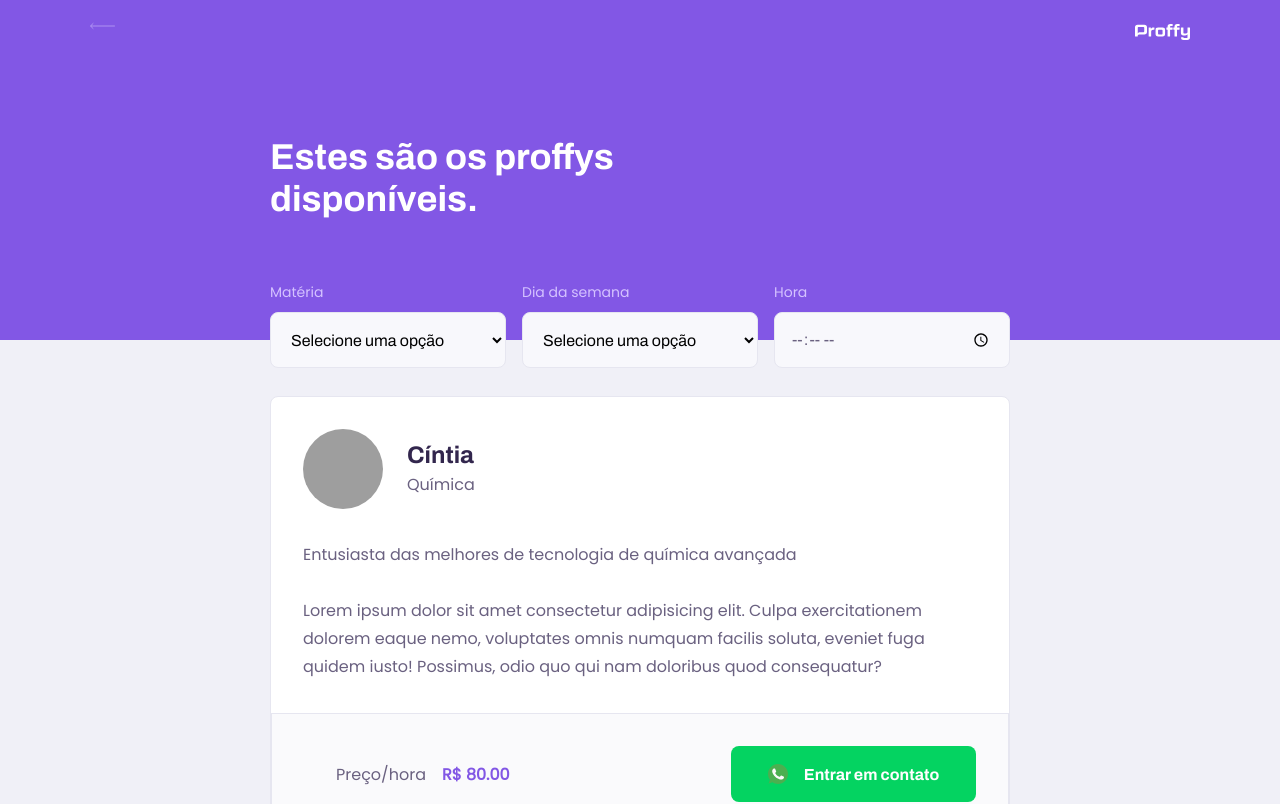
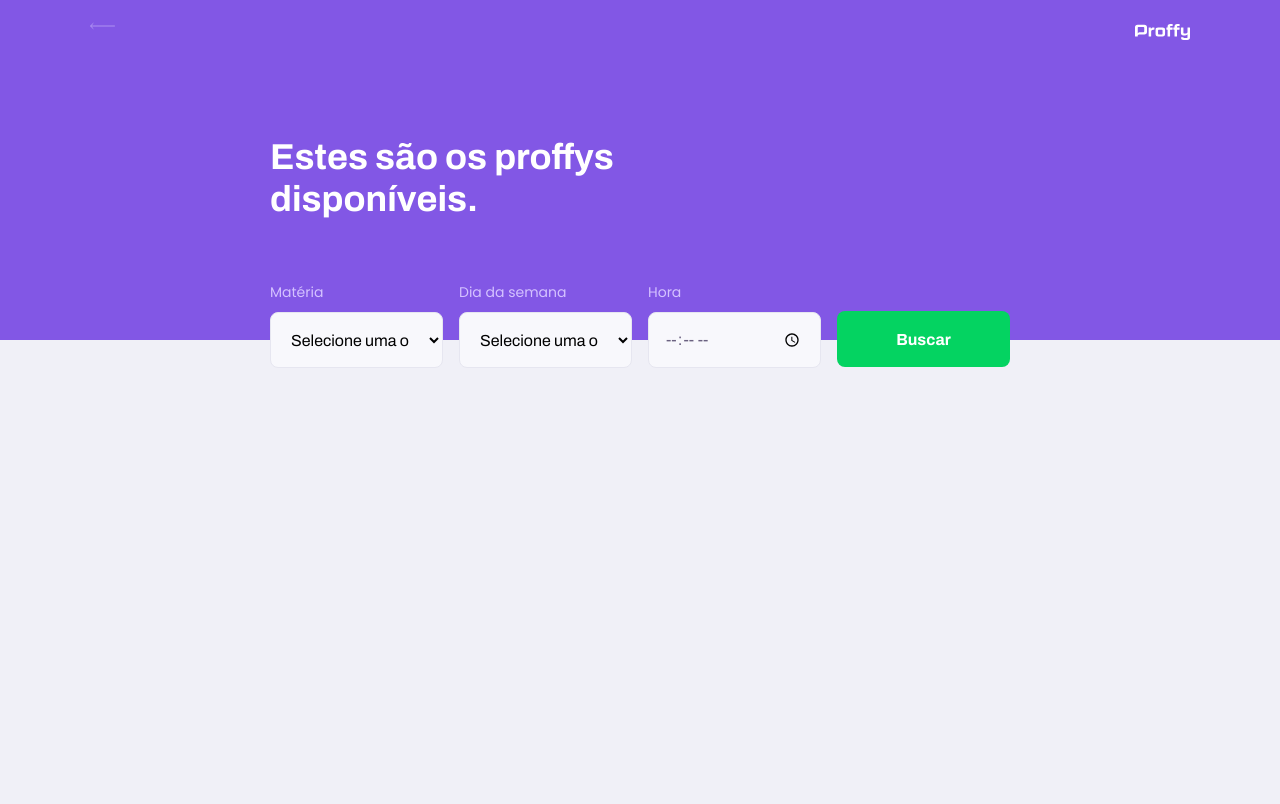
Before and after one commit to cintiafumi/nlw2, a React (Create React App) app in the folder web/: page /study in a window 1280 px wide. Shown: the top 804 px of the page. Built offline with nearby package versions, Linux system fonts and the light colour scheme; grey boxes are pictures that could not be loaded; the HTML template or start-up script is replaced by a standard one.

Commit message:
nlw2: finish web

```diff
--- a/web/src/components/Select/index.tsx
+++ b/web/src/components/Select/index.tsx
@@ -15,7 +15,7 @@
   return (
     <div className="select-block">
       <label htmlFor={name}>{label}</label>
-      <select defaultValue="" id={name} {...rest}>
+      <select value="" id={name} {...rest}>
         <option value="" disabled hidden>Selecione uma opção</option>
         {options.map(option => <option key={option.value} value={option.value}>{option.label}</option>)}
       </select>
--- a/web/src/components/TeacherItem/index.tsx
+++ b/web/src/components/TeacherItem/index.tsx
@@ -1,35 +1,57 @@
-import React from 'react';
+import React, { useCallback } from 'react';
 
+import api from '../../services/api';
 import whatsappIcon from '../../assets/images/icons/whatsapp.svg'
 
 import './styles.css'
 
-const TeacherItem: React.FC = () => {
+export interface Teacher {
+  id: number
+  name: string
+  avatar: string
+  subject: string
+  bio: string
+  whatsapp: string
+  cost: number
+}
+
+interface TeacherItemProps {
+  teacher:Teacher
+}
+
+const TeacherItem: React.FC<TeacherItemProps> = ({ teacher }) => {
+  const createNewConnection = useCallback(() => {
+    api.post('connections', {
+      user_id: teacher.id
+    })
+  }, [teacher.id])
+
   return (
     <article className="teacher-item">
       <header>
-        <img src="https://avatars2.githubusercontent.com/u/51727502?s=460&u=5aefd625781fa701d413e39727ce1b5519467b9d&v=4" alt="Cíntia Fumi"/>
+        <img src={teacher.avatar} alt={teacher.name} />
         <div>
-          <strong>Cíntia</strong>
-          <span>Química</span>
+          <strong>{teacher.name}</strong>
+          <span>{teacher.subject}</span>
         </div>
       </header>
 
-      <p>
-        Entusiasta das melhores de tecnologia de química avançada
-        <br/><br/>
-        Lorem ipsum dolor sit amet consectetur adipisicing elit. Culpa exercitationem dolorem eaque nemo, voluptates omnis numquam facilis soluta, eveniet fuga quidem iusto! Possimus, odio quo qui nam doloribus quod consequatur?
-      </p>
+      <p>{teacher.bio}</p>
 
       <footer>
         <p>
           Preço/hora
-          <strong>R$ 80.00</strong>
+          <strong>R$ {teacher.cost}</strong>
         </p>
-        <button type="button">
+        <a
+          target="_blank"
+          rel="noopener noreferrer"
+          onClick={createNewConnection}
+          href={`https://wa.me/${teacher.whatsapp}`}
+        >
           <img src={whatsappIcon} alt="Whatsapp"/>
           Entrar em contato
-        </button>
+        </a>
       </footer>
     </article>
   )
--- a/web/src/components/TeacherItem/styles.css
+++ b/web/src/components/TeacherItem/styles.css
@@ -56,7 +56,7 @@
   display: block;
 }
 
-.teacher-item footer button {
+.teacher-item footer a {
   width: 20rem;
   height: 5.6rem;
   background: var(--color-secundary);
@@ -69,9 +69,10 @@
   align-items: center;
   justify-content: space-evenly;
   transition: 0.2s;
+  text-decoration: none;
 }
 
-.teacher-item footer button:hover {
+.teacher-item footer a:hover {
   background: var(--color-secundary-dark);
 }
 
@@ -90,7 +91,7 @@
     margin-left: 1.6rem;
   }
 
-  .teacher-item footer button {
+  .teacher-item footer a {
     width: 24.5rem;
     font-size: 1.6rem;
     justify-content: center;
--- a/web/src/pages/Landing/index.tsx
+++ b/web/src/pages/Landing/index.tsx
@@ -1,4 +1,4 @@
-import React from 'react';
+import React, { useEffect, useState } from 'react';
 import { Link } from 'react-router-dom';
 
 import logoImg from '../../assets/images/logo.svg'
@@ -8,8 +8,18 @@
 import purpleHeartIcon from '../../assets/images/icons/purple-heart.svg'
 
 import './styles.css'
+import api from '../../services/api';
 
 function Landing() {
+  const [totalConnections, setTotalConnections] = useState(0)
+
+  useEffect(() => {
+    api.get('connections').then(response => {
+      const { total } = response.data
+      setTotalConnections(total)
+    })
+  }, [])
+
   return (
     <div id="page-landing">
       <div id="page-landing-content" className="container">
@@ -37,7 +47,7 @@
         </div>
 
         <span className="total-connections">
-          Total de 200 conexões já realizadas <img src={purpleHeartIcon} alt="Coração roxo" />
+          Total de {totalConnections} conexões já realizadas <img src={purpleHeartIcon} alt="Coração roxo" />
         </span>
       </div>
     </div>
--- a/web/src/pages/TeachersList/index.tsx
+++ b/web/src/pages/TeachersList/index.tsx
@@ -1,20 +1,43 @@
-import React from 'react';
+import React, { FormEvent, useCallback, useState } from 'react';
 
 import PageHeader from '../../components/PageHeader'
-import TeacherItem from '../../components/TeacherItem'
+import TeacherItem, { Teacher } from '../../components/TeacherItem'
 import Input from '../../components/Input';
 import Select from '../../components/Select';
 
 import './styles.css'
+import api from '../../services/api';
 
 function TeachersList() {
+  const [teachers, setTeachers] = useState([])
+
+  const [subject, setSubject] = useState('')
+  const [week_day, setWeekDay] = useState('')
+  const [time, setTime] = useState('')
+
+  const searchTeachers = useCallback(async (e: FormEvent) => {
+    e.preventDefault()
+
+    const response = await api.get('classes', {
+      params: {
+        subject,
+        week_day,
+        time
+      }
+    })
+
+    setTeachers(response.data);
+  }, [subject, time, week_day])
+
   return (
     <div id="page-teacher-list" className="container">
       <PageHeader title="Estes são os proffys disponíveis.">
-        <form id="search-teachers">
+        <form id="search-teachers" onSubmit={searchTeachers}>
         <Select
             name="subject"
             label="Matéria"
+            value={subject}
+            onChange={(e) => setSubject(e.target.value)}
             options={[
               { value: 'Artes', label: 'Artes' },
               { value: 'Biologia', label: 'Biologia' },
@@ -31,8 +54,10 @@
           <Select
             name="week_day"
             label="Dia da semana"
+            value={week_day}
+            onChange={(e) => setWeekDay(e.target.value)}
             options={[
-              { value: '0', label: 'Doming' },
+              { value: '0', label: 'Domingo' },
               { value: '1', label: 'Segunda-feira' },
               { value: '2', label: 'Terça-feira' },
               { value: '3', label: 'Quarta-feira' },
@@ -41,15 +66,24 @@
               { value: '6', label: 'Sábado' },
             ]}
           />
-          <Input name="time" label="Hora" type="time" />
+          <Input
+            name="time"
+            label="Hora"
+            type="time"
+            value={time}
+            onChange={(e) => setTime(e.target.value)}
+          />
+
+          <button type="submit">
+            Buscar
+          </button>
         </form>
       </PageHeader>
 
       <main>
-        <TeacherItem />
-        <TeacherItem />
-        <TeacherItem />
-        <TeacherItem />
+        {teachers.map((teacher: Teacher) => (
+          <TeacherItem key={teacher.id} teacher={teacher} />
+        ))}
       </main>
     </div>
   )
--- a/web/src/pages/TeachersList/styles.css
+++ b/web/src/pages/TeachersList/styles.css
@@ -9,6 +9,27 @@
 
 #search-teachers label {
   color: var(--color-text-in-primary);
+}
+
+#search-teachers button {
+  width: 100%;
+  height: 5.6rem;
+  background: var(--color-secundary);
+  color: var(--color-button-text);
+  border: 0;
+  border-radius: 0.8rem;
+  cursor: pointer;
+  font: 700 1.6rem Archivo;
+  display: flex;
+  align-items: center;
+  justify-content: center;
+  text-decoration: none;
+  transition: background-color 0.2s;
+  margin-top: 3.2rem;
+}
+
+#search-teachers button:hover {
+  background: var(--color-secundary-dark);
 }
 
 #search-teachers .input-block {
@@ -58,7 +79,7 @@
 
   #search-teachers {
     display: grid;
-    grid-template-columns: repeat(3, 1fr);
+    grid-template-columns: repeat(4, 1fr);
     column-gap: 16px;
     position: absolute;
     bottom: -28px;
```
Also changed, not shown: web/src/pages/TeacherForm/index.tsx (+100 -12 lines).
